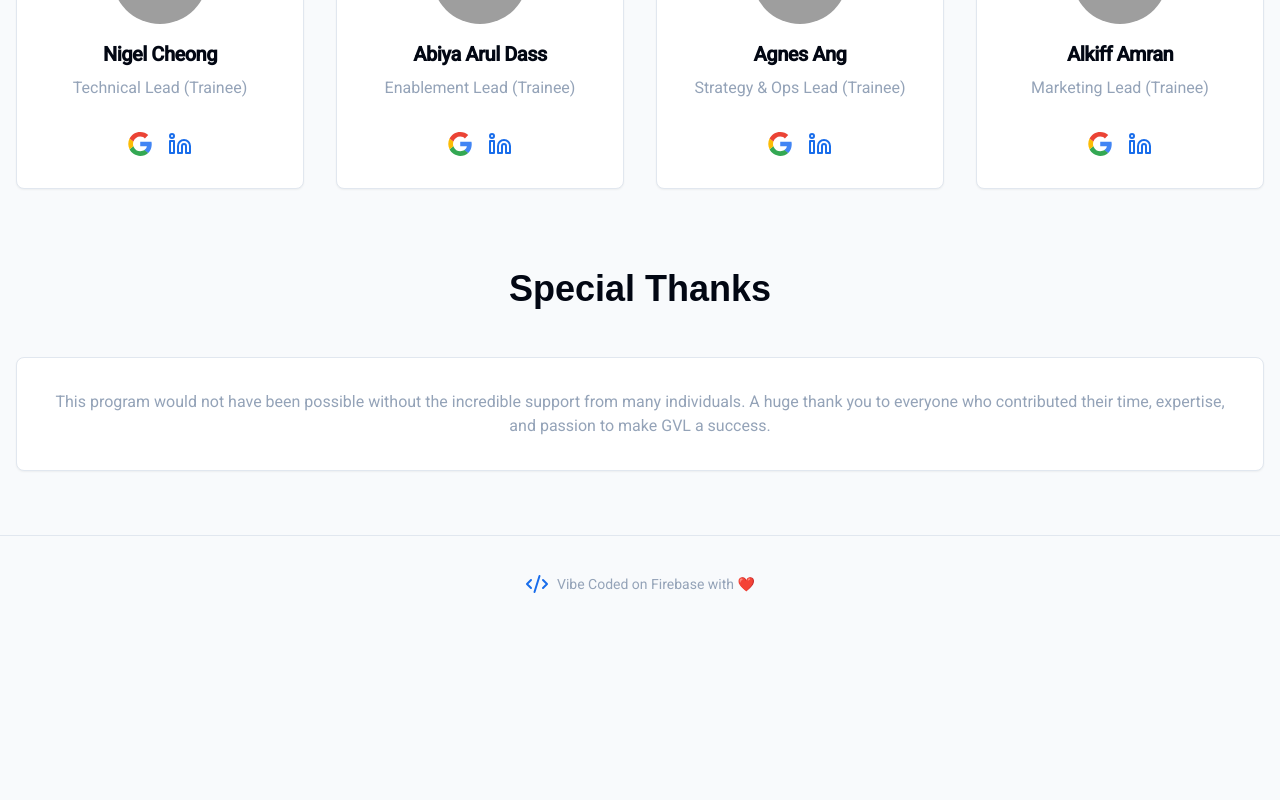
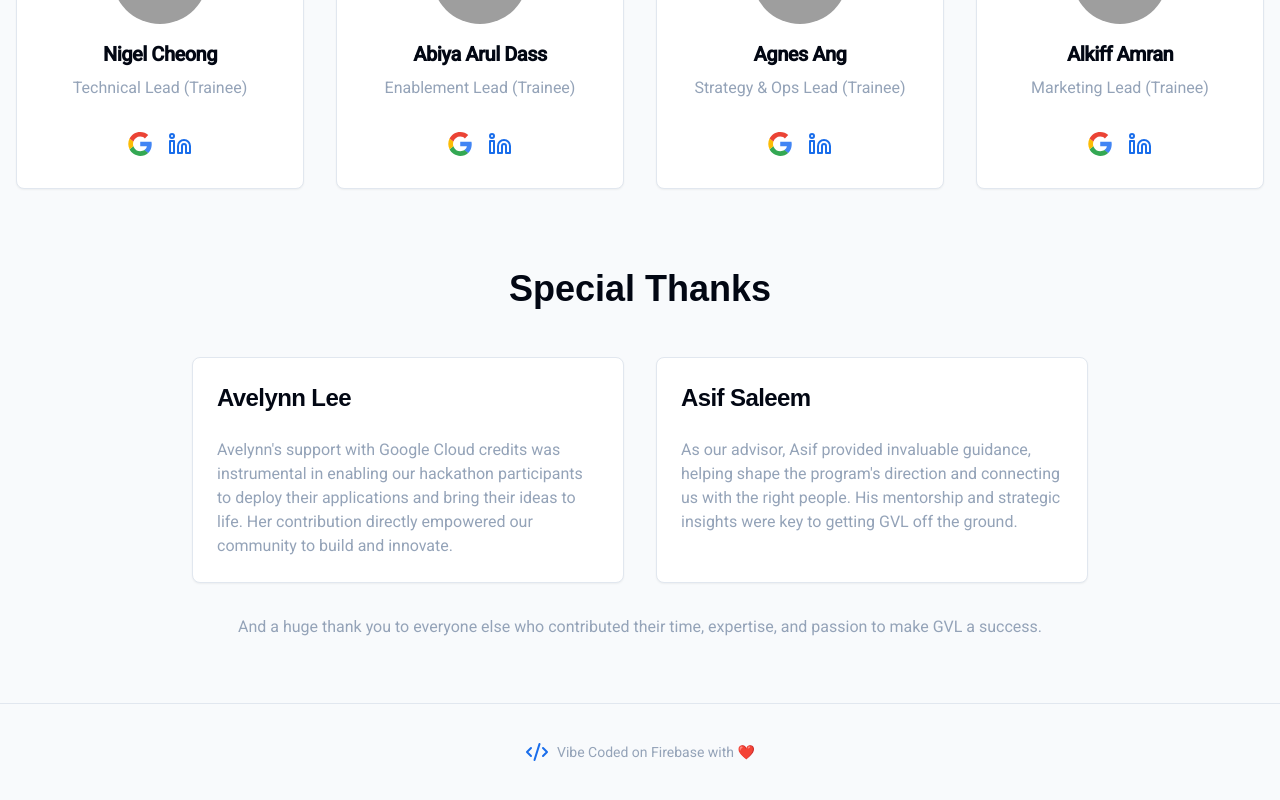
Before and after one commit to abiya-ai/GVL2025, a Next.js app: page /about in a window 1280 px wide. Shown: the part 868-1668 px from the top of the page. Before the commit the page ends 1500 px from the top, so only its background shows below. Built offline with nearby package versions, Linux system fonts and the light colour scheme; grey boxes are pictures that could not be loaded; a web font is replaced by a local one.

Commit message:
I want to include Avelynn Lee. Context is she provided Google cloud cred

```diff
--- a/src/app/about/page.tsx
+++ b/src/app/about/page.tsx
@@ -49,6 +49,17 @@ const teamMembers = [
     googleUrl: 'https://moma.corp.google.com/person/alkiff',
     initials: 'AA',
   },
+];
+
+const contributors = [
+  {
+    name: 'Avelynn Lee',
+    contribution: 'Avelynn\'s support with Google Cloud credits was instrumental in enabling our hackathon participants to deploy their applications and bring their ideas to life. Her contribution directly empowered our community to build and innovate.'
+  },
+  {
+    name: 'Asif Saleem',
+    contribution: 'As our advisor, Asif provided invaluable guidance, helping shape the program\'s direction and connecting us with the right people. His mentorship and strategic insights were key to getting GVL off the ground.'
+  }
 ];
 
 export default function AboutUsPage() {
@@ -144,24 +155,21 @@ export default function AboutUsPage() {
           <h2 className="text-3xl md:text-4xl font-bold mb-12 text-center font-headline">
             Special Thanks
           </h2>
-          <Card>
-            <CardContent className="p-8 text-center">
-              <p className="text-muted-foreground">
-                This program would not have been possible without the incredible support from many individuals.
-                A huge thank you to everyone who contributed their time, expertise, and passion to make GVL a success.
-              </p>
-              {/* You can list the names of contributors here later */}
-              {/*
-              <div className="mt-6 grid grid-cols-2 md:grid-cols-4 gap-x-8 gap-y-4 text-foreground">
-                <p>Contributor One</p>
-                <p>Contributor Two</p>
-                <p>Contributor Three</p>
-                <p>Contributor Four</p>
-                <p>Contributor Five</p>
-              </div>
-              */}
-            </CardContent>
-          </Card>
+          <div className="grid grid-cols-1 md:grid-cols-2 gap-8 max-w-4xl mx-auto">
+            {contributors.map((contributor) => (
+              <Card key={contributor.name}>
+                <CardHeader>
+                  <CardTitle className="font-headline text-2xl">{contributor.name}</CardTitle>
+                </CardHeader>
+                <CardContent>
+                  <p className="text-muted-foreground">{contributor.contribution}</p>
+                </CardContent>
+              </Card>
+            ))}
+          </div>
+          <p className="text-center mt-8 text-muted-foreground">
+            And a huge thank you to everyone else who contributed their time, expertise, and passion to make GVL a success.
+          </p>
         </div>
 
       </div>
```
